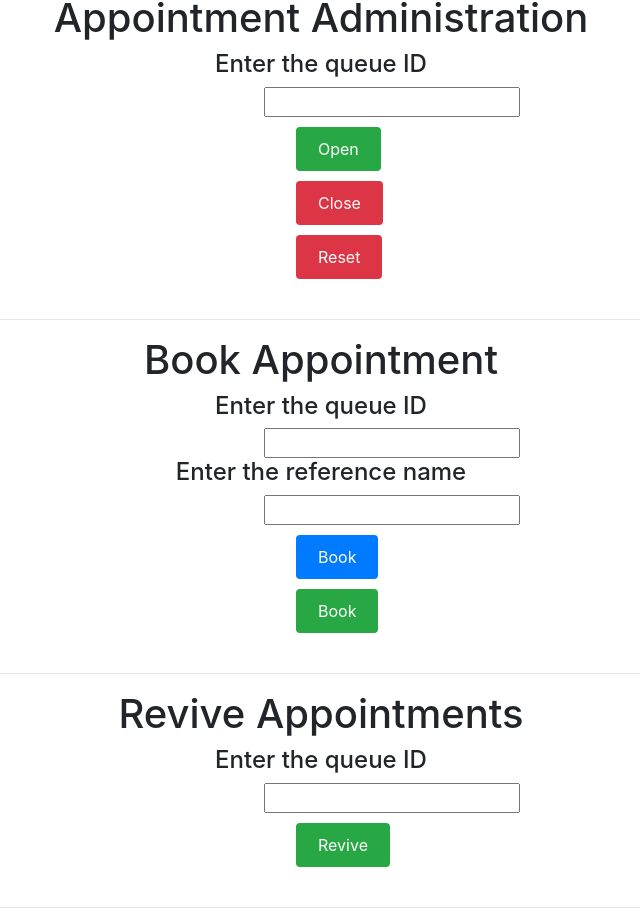
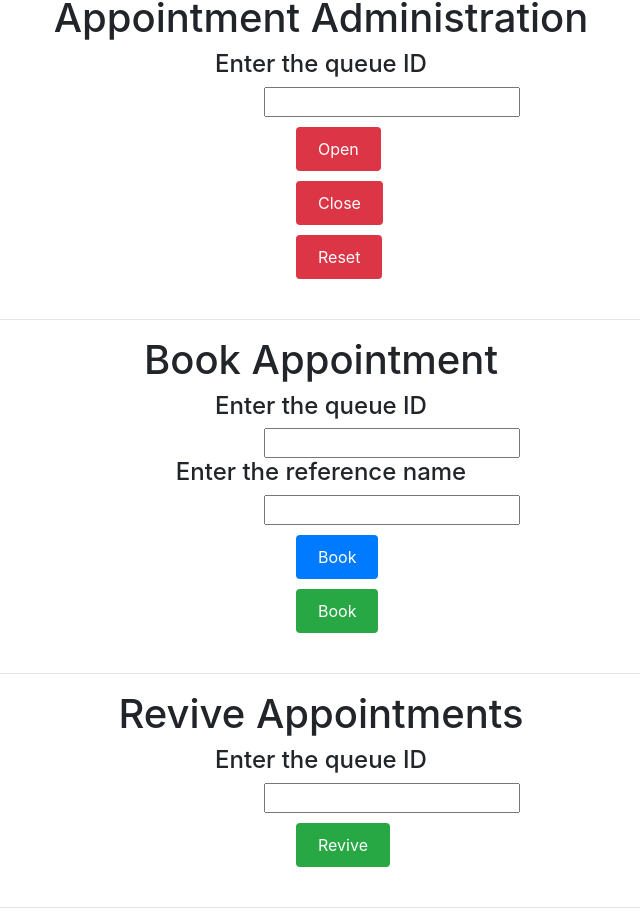
Before and after one commit to dev-saini/EasyWait-in-Angular-4, an Angular app: page / in a window 1280 px wide. Shown: the part 2039-2963 px from the top of the page, without its empty margins (319-959 px from the left). Built offline with nearby package versions, Linux system fonts and the light colour scheme; what ngx-cookie-service would draw is missing.

Commit message:
Update appointment-administration.component.html

```diff
--- a/src/app/appointment-administration/appointment-administration.component.html
+++ b/src/app/appointment-administration/appointment-administration.component.html
@@ -5,7 +5,7 @@
 	<h4 align="center"> Enter the queue ID</h4>
 	<input type="text" [(ngModel)] = "queue_id"/><br>
 
-	<button type="button" class="btn btn-success" (click)="onClickOpen()">Open</button>	<br>
+	<button type="button" class="btn btn-danger" (click)="onClickOpen()">Open</button>	<br>
 
 	<button class="btn btn-danger" (click)="onClickClose()">Close</button>	<br>
 
```
